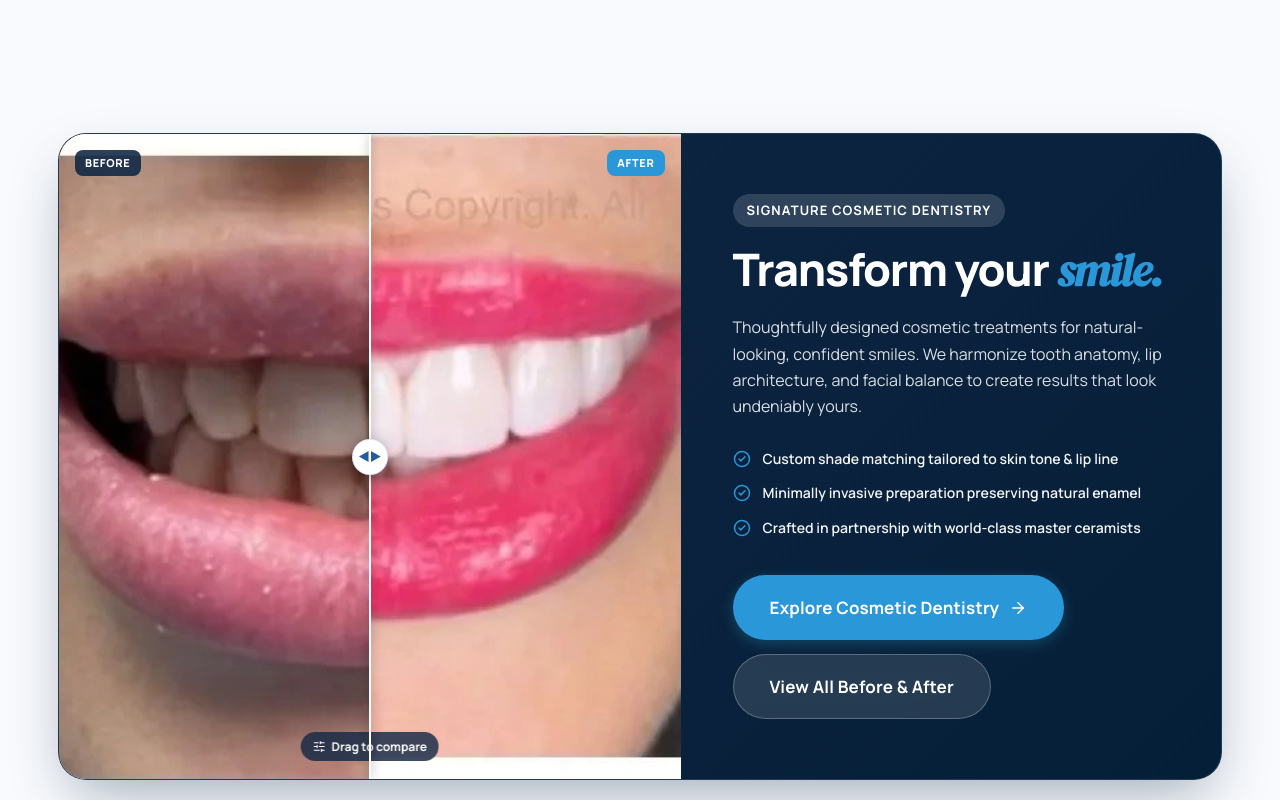
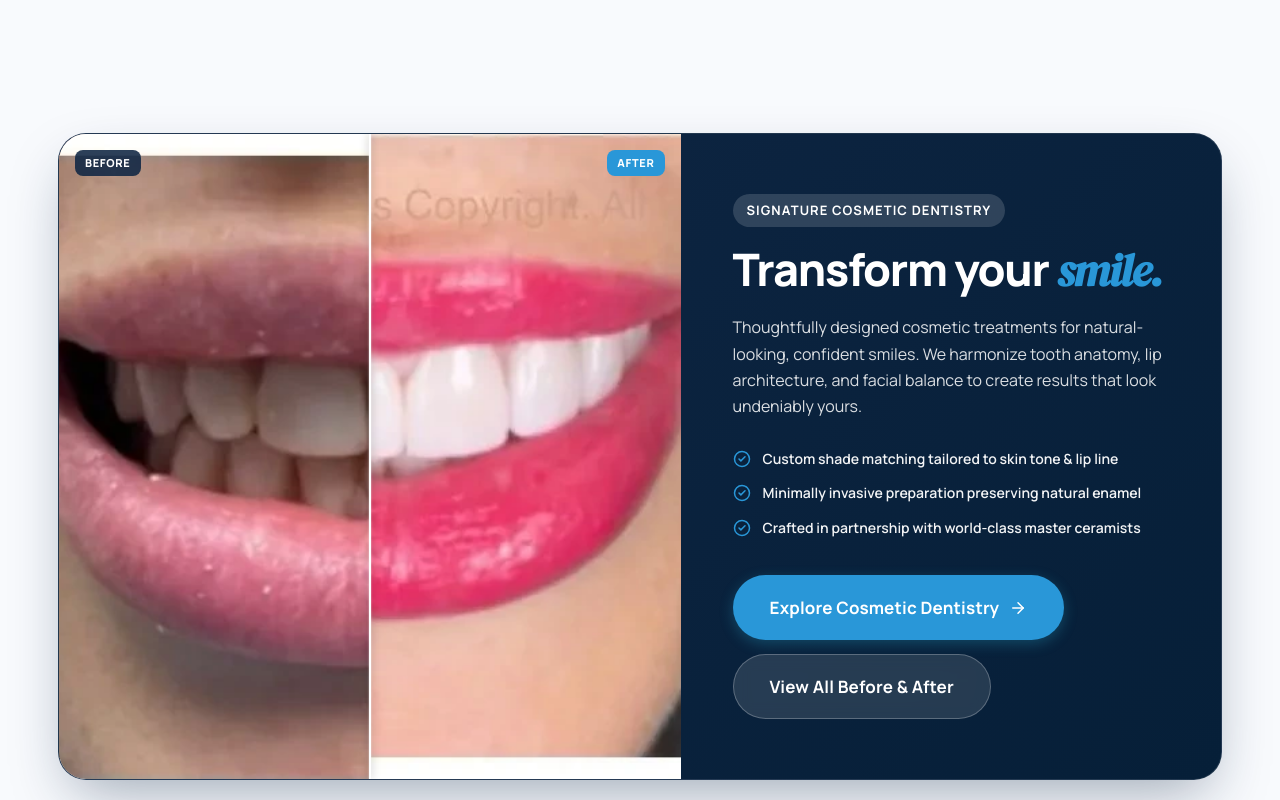
Before and after one commit to uiuxbyahsan/adventuradental, a React (Vite) app: page / in a window 1280 px wide. Shown: the part 3780-4580 px from the top of the page. Built offline with nearby package versions, Linux system fonts and the light colour scheme.

Commit message:
Keep only clean interactive divider line on Before/After comparison

```diff
--- a/src/components/SignatureTreatment.css
+++ b/src/components/SignatureTreatment.css
@@ -99,48 +99,10 @@
   bottom: 0;
   width: 2px;
   background-color: #FFFFFF;
-  box-shadow: 0 0 10px rgba(0, 0, 0, 0.5);
+  box-shadow: 0 0 8px rgba(0, 0, 0, 0.4), 0 0 2px rgba(255, 255, 255, 0.8);
   transform: translateX(-50%);
   pointer-events: none;
   z-index: 15;
-}
-
-.sig-handle-pill {
-  position: absolute;
-  top: 50%;
-  left: 50%;
-  transform: translate(-50%, -50%);
-  width: 36px;
-  height: 36px;
-  border-radius: 50%;
-  background-color: #FFFFFF;
-  color: var(--color-primary);
-  font-size: 0.75rem;
-  font-weight: 800;
-  display: flex;
-  align-items: center;
-  justify-content: center;
-  box-shadow: 0 4px 16px rgba(0, 0, 0, 0.35);
-  border: 1px solid var(--color-border);
-}
-
-.sig-drag-hint {
-  position: absolute;
-  bottom: 18px;
-  left: 50%;
-  transform: translateX(-50%);
-  background-color: rgba(15, 38, 68, 0.8);
-  backdrop-filter: blur(6px);
-  color: #FFFFFF;
-  font-size: 0.75rem;
-  font-weight: 700;
-  padding: 5px 12px;
-  border-radius: var(--radius-full);
-  display: inline-flex;
-  align-items: center;
-  gap: 6px;
-  pointer-events: none;
-  z-index: 10;
 }
 
 /* Content */
--- a/src/components/SignatureTreatment.jsx
+++ b/src/components/SignatureTreatment.jsx
@@ -1,5 +1,5 @@
 import React, { useState, useRef, useCallback, useEffect } from 'react';
-import { ArrowRight, CheckCircle2, SlidersHorizontal } from 'lucide-react';
+import { ArrowRight, CheckCircle2 } from 'lucide-react';
 import './SignatureTreatment.css';
 
 export default function SignatureTreatment({ onOpenBooking }) {
@@ -86,21 +86,12 @@ export default function SignatureTreatment({ onOpenBooking }) {
                   <span className="sig-badge before-badge">BEFORE</span>
                 </div>
 
-                {/* Draggable Divider Handle */}
+                {/* Interactive Divider Line Only */}
                 <div
                   className="sig-divider-line"
                   style={{ left: `${sliderPos}%` }}
-                >
-                  <div className="sig-handle-pill" aria-label="Slide to compare before and after">
-                    <span>◀▶</span>
-                  </div>
-                </div>
-
-                {/* Mobile Drag Hint */}
-                <div className="sig-drag-hint">
-                  <SlidersHorizontal size={13} />
-                  <span>Drag to compare</span>
-                </div>
+                  aria-hidden="true"
+                />
               </div>
             </div>
 
```
